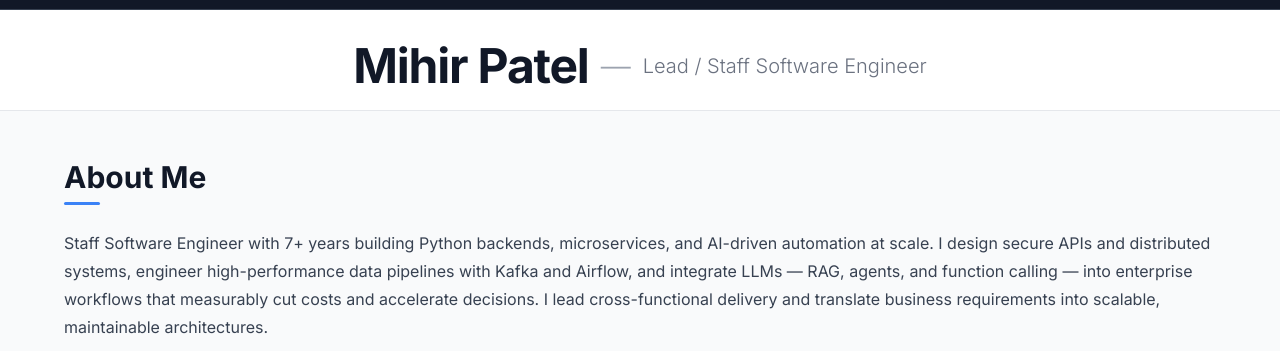
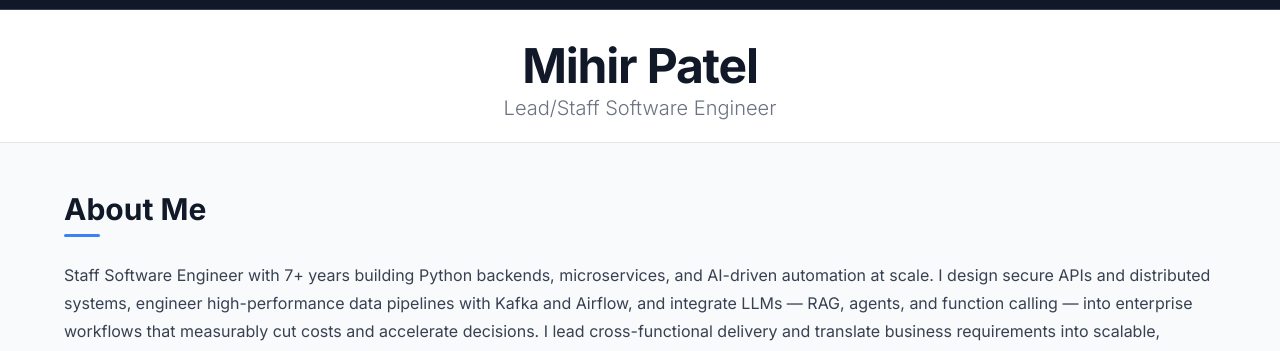
Before and after one commit to fullstackfusions/fullstackfusions, a website: page index.html in a window 1280 px wide. Shown: the part 103-454 px from the top of the page. Drawn offline with nearby package versions, Linux system fonts and the light colour scheme.

Commit message:
keep name and position to vertical stack

```diff
--- a/index.html
+++ b/index.html
@@ -253,20 +253,14 @@
     <!-- Hero: name + title (white in light mode, dark in dark mode) -->
     <div class="hero-banner bg-white text-gray-900 border-b border-gray-200">
       <div class="max-w-[1200px] mx-auto px-6 pt-8 pb-5 text-center">
-        <div class="flex flex-wrap items-center justify-center gap-3">
+        <div class="flex flex-col items-center justify-center">
           <h1 class="text-3xl md:text-5xl font-extrabold tracking-tight">
             Mihir Patel
           </h1>
-          <span class="hidden md:inline text-gray-400 font-light text-3xl"
-            >&mdash;</span
-          >
-          <span class="hidden md:inline text-xl text-gray-500 font-light"
-            >Lead / Staff Software Engineer</span
-          >
+          <p class="mt-1 text-base md:text-xl text-gray-500 font-light">
+            Lead/Staff Software Engineer
+          </p>
         </div>
-        <p class="md:hidden mt-1 text-base text-gray-500">
-          Lead / Staff Software Engineer
-        </p>
       </div>
     </div>
 
```
